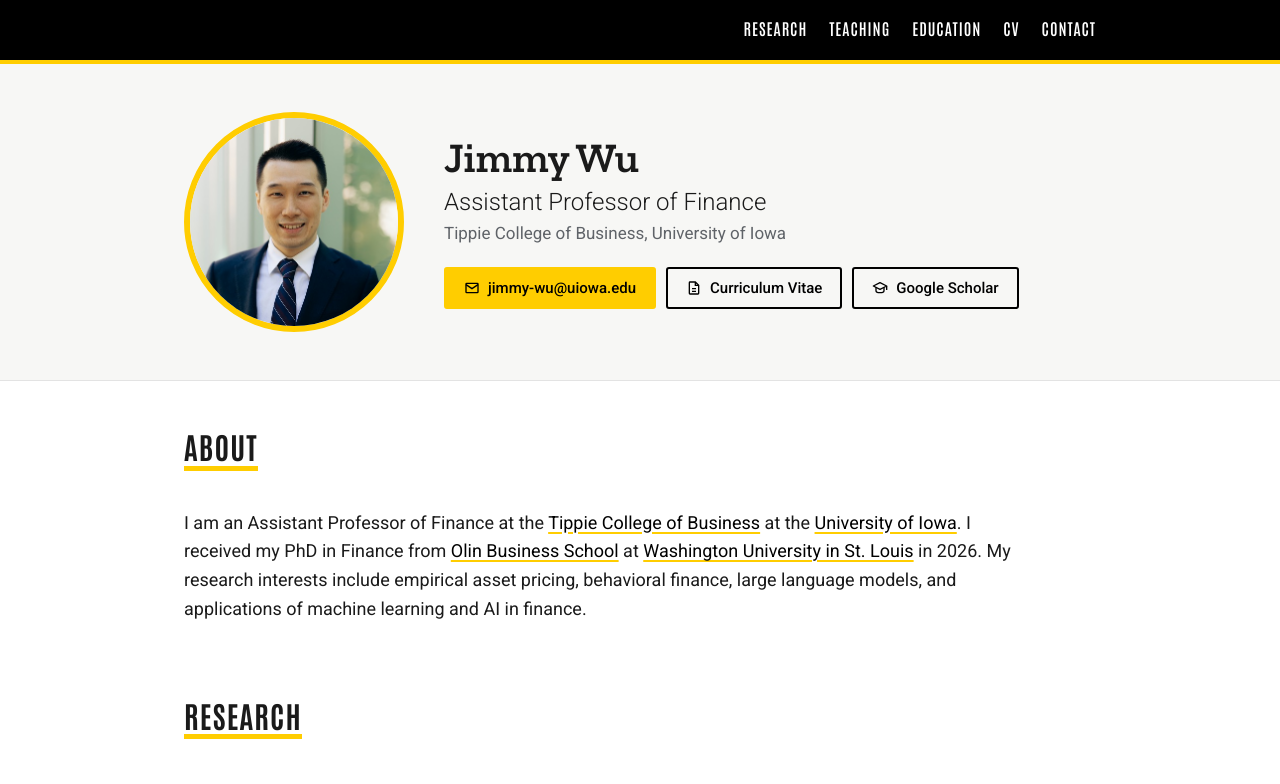
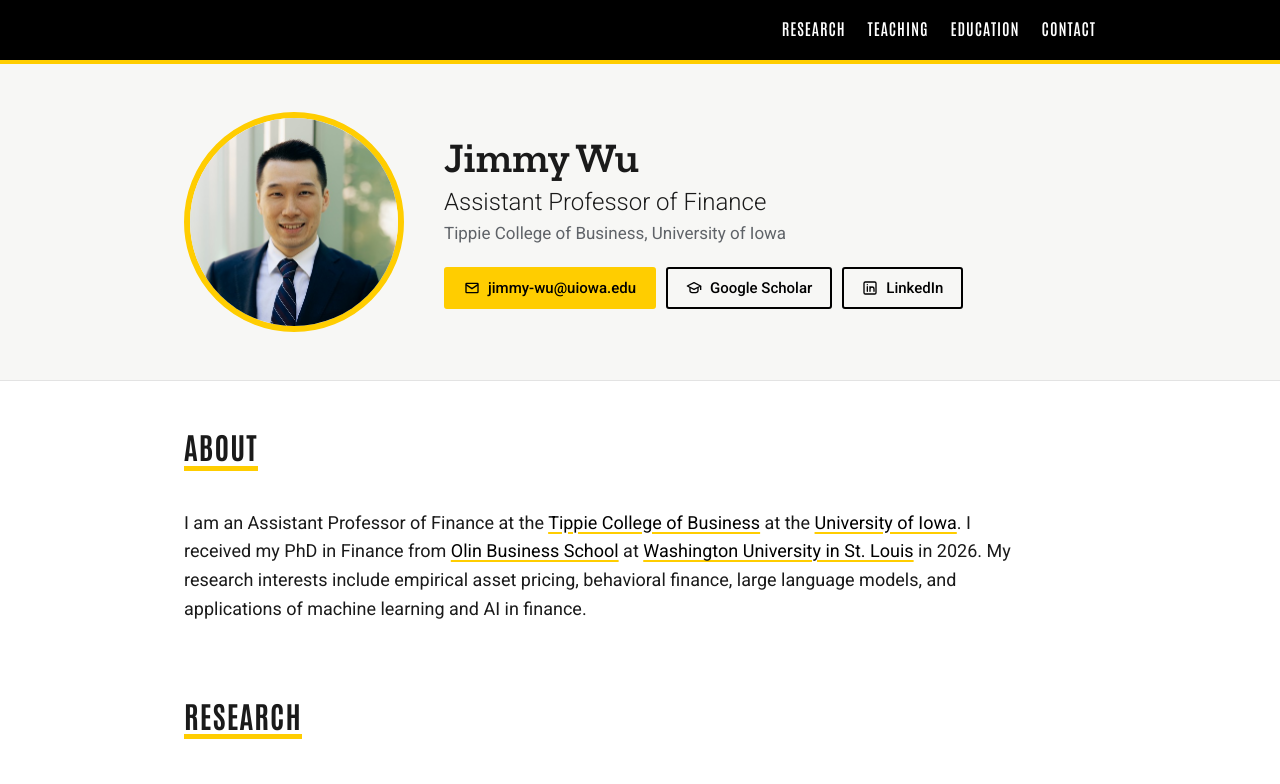
Before and after one commit to jimmywucm/jimmywu.io, a plain HTML site: page index.html in a window 1280 px wide. Shown: the top 784 px of the page. Drawn offline with nearby package versions, Linux system fonts and the light colour scheme.

Commit message:
Remove CV, add LinkedIn, full Scholar label in pinned card
Co-Authored-By: Claude Opus 5.5 <noreply@anthropic.com>

```diff
--- a/index.html
+++ b/index.html
@@ -29,7 +29,7 @@
   ],
   "email": "mailto:jimmy-wu@uiowa.edu",
   "image": "assets/jimmy-wu.jpg",
-  "sameAs": ["https://scholar.google.com/citations?user=zDN3z1IAAAAJ"]
+  "sameAs": ["https://scholar.google.com/citations?user=zDN3z1IAAAAJ", "https://www.linkedin.com/in/jimmycmwu/"]
 }
 </script>
 <style>
@@ -282,7 +282,6 @@
         <li><a href="#research">Research</a></li>
         <li><a href="#teaching">Teaching</a></li>
         <li><a href="#education">Education</a></li>
-        <li><a href="cv.pdf" target="_blank" rel="noopener" data-overlay="pdf" data-src="cv.pdf" data-title="Curriculum Vitae">CV</a></li>
         <li><a href="#contact">Contact</a></li>
       </ul>
     </nav>
@@ -300,8 +299,8 @@
       </a>
       <div class="mc-actions">
         <a class="btn primary sm" href="mailto:jimmy-wu@uiowa.edu" aria-label="Email"><svg viewBox="0 0 24 24" fill="none" stroke="currentColor" stroke-width="2" aria-hidden="true"><rect x="3" y="5" width="18" height="14" rx="1"/><path d="m3 7 9 6 9-6"/></svg><span class="mc-label">Email</span></a>
-        <a class="btn sm" href="cv.pdf" target="_blank" rel="noopener" data-overlay="pdf" data-src="cv.pdf" data-title="Curriculum Vitae" aria-label="CV"><svg viewBox="0 0 24 24" fill="none" stroke="currentColor" stroke-width="2" aria-hidden="true"><path d="M14 3H6a1 1 0 0 0-1 1v16a1 1 0 0 0 1 1h12a1 1 0 0 0 1-1V8z"/><path d="M14 3v5h5M9 13h6M9 17h6"/></svg><span class="mc-label">CV</span></a>
-        <a class="btn sm" href="https://scholar.google.com/citations?user=zDN3z1IAAAAJ&amp;hl=en" target="_blank" rel="noopener" aria-label="Google Scholar"><svg viewBox="0 0 24 24" fill="none" stroke="currentColor" stroke-width="2" stroke-linejoin="round" aria-hidden="true"><path d="M2 9l10-5 10 5-10 5z"/><path d="M6 11v5c0 1.5 2.7 3 6 3s6-1.5 6-3v-5"/><path d="M22 9v6"/></svg><span class="mc-label">Scholar</span></a>
+        <a class="btn sm" href="https://scholar.google.com/citations?user=zDN3z1IAAAAJ&amp;hl=en" target="_blank" rel="noopener" aria-label="Google Scholar"><svg viewBox="0 0 24 24" fill="none" stroke="currentColor" stroke-width="2" stroke-linejoin="round" aria-hidden="true"><path d="M2 9l10-5 10 5-10 5z"/><path d="M6 11v5c0 1.5 2.7 3 6 3s6-1.5 6-3v-5"/><path d="M22 9v6"/></svg><span class="mc-label">Google Scholar</span></a>
+        <a class="btn sm" href="https://www.linkedin.com/in/jimmycmwu/" target="_blank" rel="noopener" aria-label="LinkedIn"><svg viewBox="0 0 24 24" fill="none" stroke="currentColor" stroke-width="2" stroke-linecap="round" stroke-linejoin="round" aria-hidden="true"><rect x="3" y="3" width="18" height="18" rx="2"/><path d="M8 10v7M8 7v.01M12 17v-7M12 13.5a3 3 0 0 1 6 0V17"/></svg><span class="mc-label">LinkedIn</span></a>
       </div>
     </div>
   </div>
@@ -319,13 +318,13 @@
             <svg viewBox="0 0 24 24" fill="none" stroke="currentColor" stroke-width="2" aria-hidden="true"><rect x="3" y="5" width="18" height="14" rx="1"/><path d="m3 7 9 6 9-6"/></svg>
             jimmy-wu@uiowa.edu
           </a>
-          <a class="btn" href="cv.pdf" target="_blank" rel="noopener" data-overlay="pdf" data-src="cv.pdf" data-title="Curriculum Vitae">
-            <svg viewBox="0 0 24 24" fill="none" stroke="currentColor" stroke-width="2" aria-hidden="true"><path d="M14 3H6a1 1 0 0 0-1 1v16a1 1 0 0 0 1 1h12a1 1 0 0 0 1-1V8z"/><path d="M14 3v5h5M9 13h6M9 17h6"/></svg>
-            Curriculum Vitae
-          </a>
           <a class="btn" href="https://scholar.google.com/citations?user=zDN3z1IAAAAJ&amp;hl=en" target="_blank" rel="noopener">
             <svg viewBox="0 0 24 24" fill="none" stroke="currentColor" stroke-width="2" stroke-linejoin="round" aria-hidden="true"><path d="M2 9l10-5 10 5-10 5z"/><path d="M6 11v5c0 1.5 2.7 3 6 3s6-1.5 6-3v-5"/><path d="M22 9v6"/></svg>
             Google Scholar
+          </a>
+          <a class="btn" href="https://www.linkedin.com/in/jimmycmwu/" target="_blank" rel="noopener">
+            <svg viewBox="0 0 24 24" fill="none" stroke="currentColor" stroke-width="2" stroke-linecap="round" stroke-linejoin="round" aria-hidden="true"><rect x="3" y="3" width="18" height="18" rx="2"/><path d="M8 10v7M8 7v.01M12 17v-7M12 13.5a3 3 0 0 1 6 0V17"/></svg>
+            LinkedIn
           </a>
         </div>
       </div>
```
Also changed, not shown: 1 other file.
